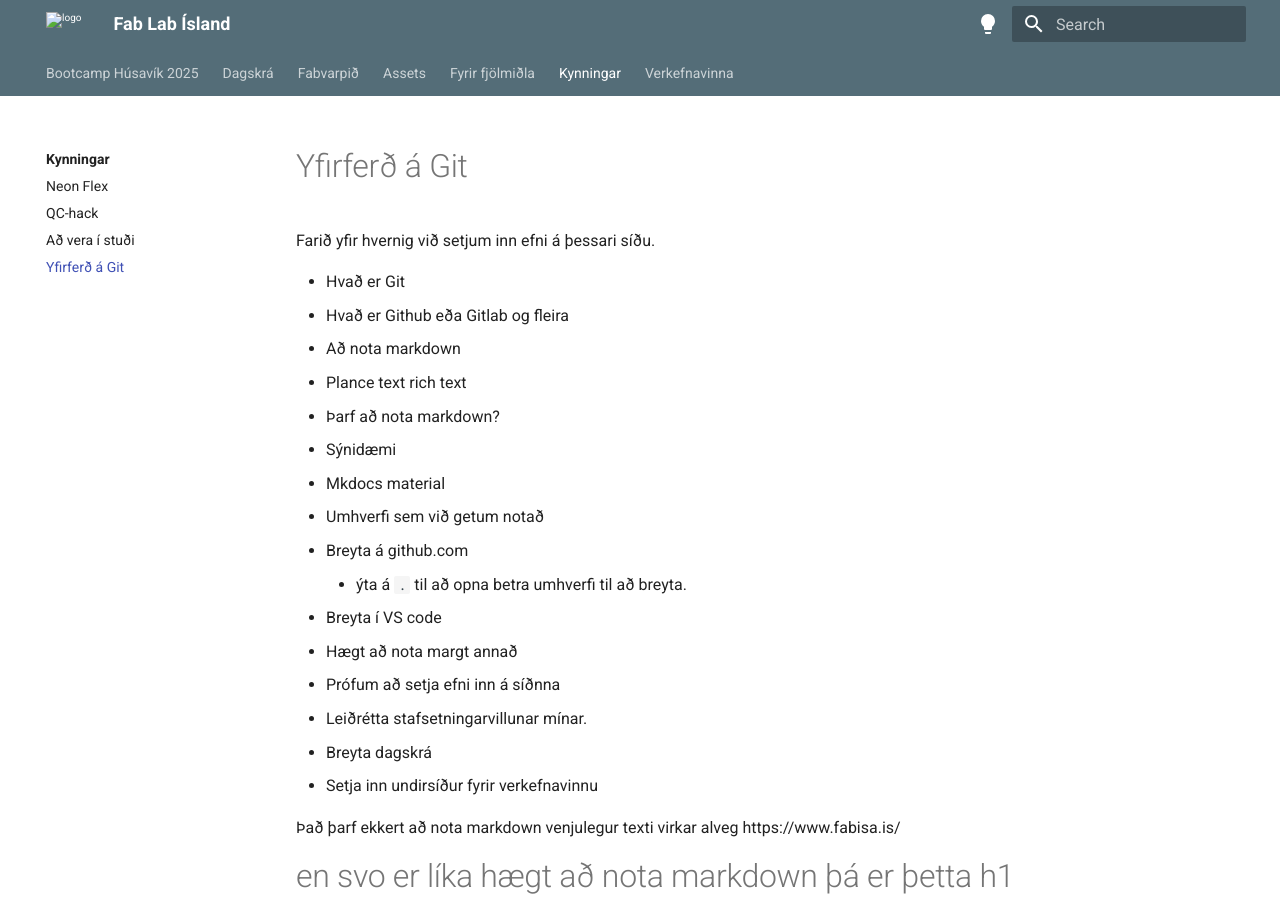
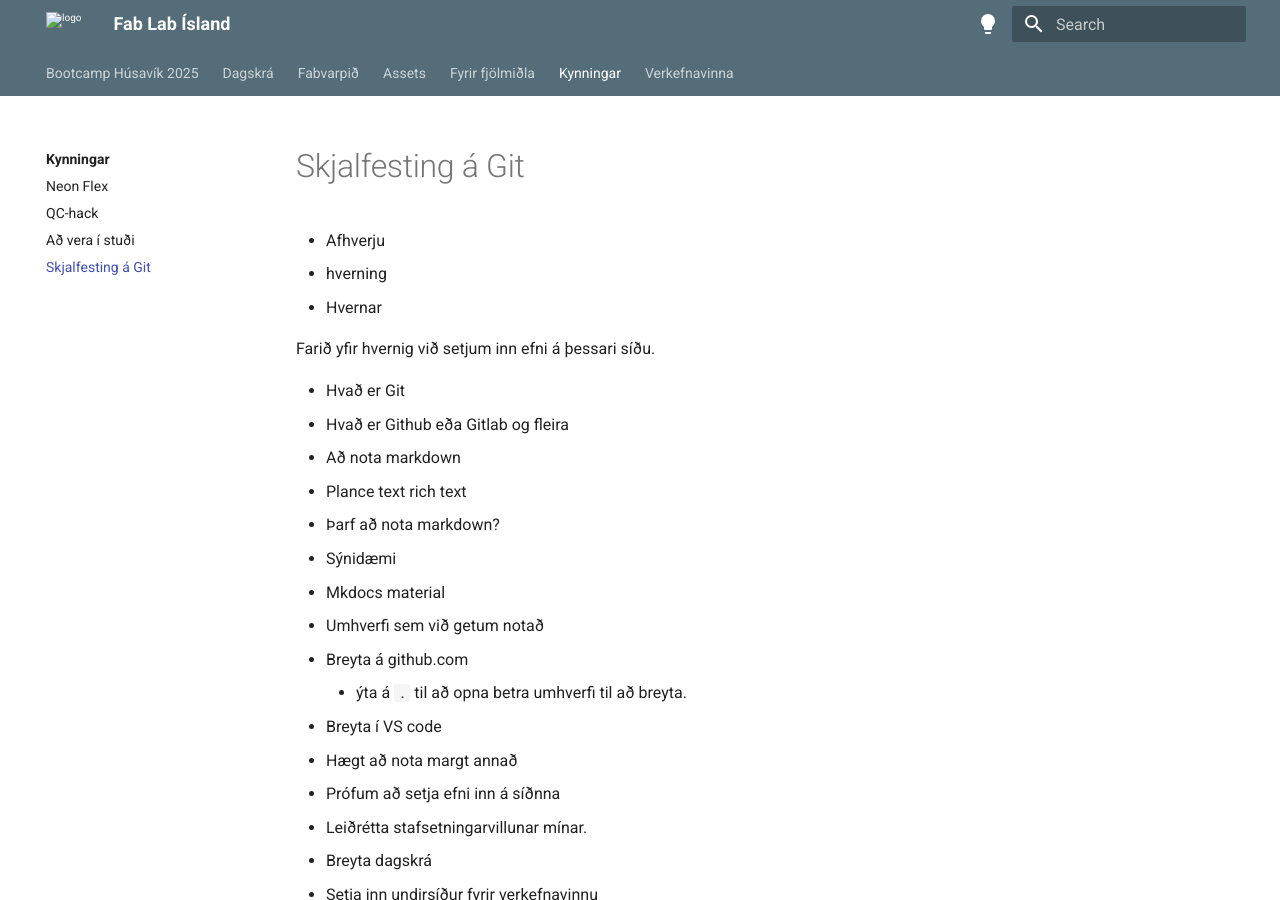
Before and after one commit to Fab-Lab-Island/fli-bootcamp-2025, an MkDocs documentation site: the page built from docs/kynningar/git-yfirferð.md, in a window 1280 px wide and 900 px high. Built offline with MkDocs 1.6.1 and Material for MkDocs 9.7.7, drawn with Linux system fonts in a browser that asks for light colours.

```diff
--- a/docs/kynningar/git-yfirferð.md
+++ b/docs/kynningar/git-yfirferð.md
@@ -1,4 +1,8 @@
-# Yfirferð á Git
+# Skjalfesting á Git
+
+- Afhverju
+- hverning
+- Hvernar
 
 Farið yfir hvernig við setjum inn efni á þessari síðu.
 
```
Also changed, not shown: docs/index.md (+3 -1 lines), docs/verkefnavinna/documentation_coin.md (added, +10 -0 lines).
